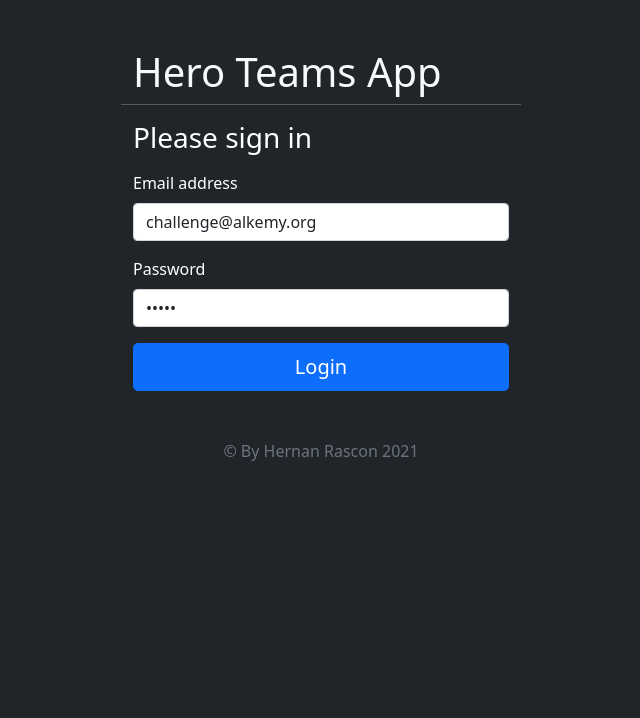
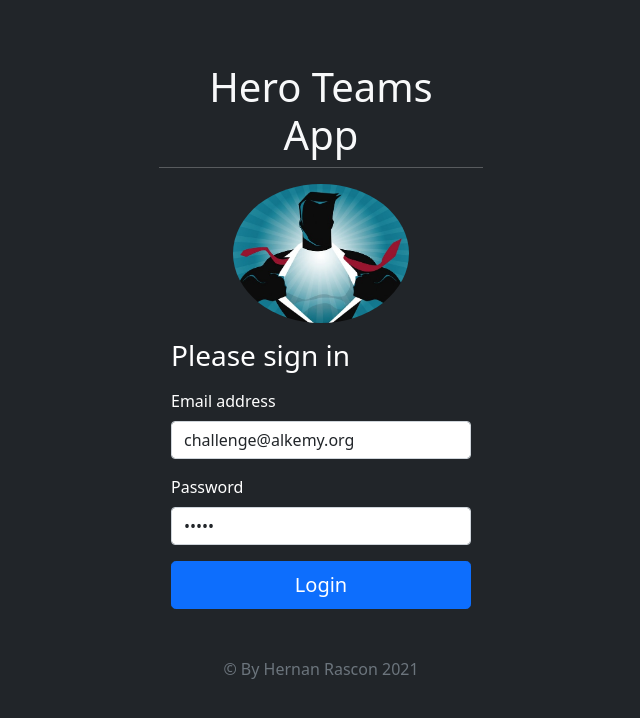
Before and after one commit to hernanr9317/challenge-app, a React app: page /login in a window 1280 px wide. Shown: the whole page, without its empty margins (319-959 px from the left). Built offline with nearby package versions, Linux system fonts and the light colour scheme; some packages are replaced by stand-ins of ours.

Commit message:
icon logo added

```diff
--- a/src/components/login/FormLoginScreen.js
+++ b/src/components/login/FormLoginScreen.js
@@ -4,6 +4,8 @@ import { types } from './../types/types';
 import { AuthContext } from './../auth/AuthContext';
 import { postFormAxios } from './../../helpers/postFormAxios';
 import Swal from 'sweetalert2';
+import heroicon from '../../assets/heroicon.jpg'
+
 
 
 export const FormLoginScreen = () => {
@@ -77,11 +79,12 @@ export const FormLoginScreen = () => {
 
     return (
         <>
-        <div className="container Loggin animate__animated animate__bounce animate__fadeIn mt-5" style={{maxWidth: 400}}>
+        <div className="form-signin Loggin animate__animated animate__bounce animate__fadeIn mt-5">
                 <div className="row justify-content-md-center">
-                            <h1 className="text-light">Hero Teams App</h1>
+                            <h1 className="text-light text-center">Hero Teams App</h1>
                             <hr/>
-                            <h1 className="h3 mb-3 fw-normal">Please sign in</h1>
+                            <img className="mx-auto d-block rounded-circle" src={heroicon} alt="" style={{width: 200}}/>
+                            <h1 className="h3 mb-3 mt-3 fw-normal">Please sign in</h1>
                             <Formik
                             initialValues={{ email: "challenge@alkemy.org", password: "react", }}
                             onSubmit={async (e) => {
@@ -94,7 +97,8 @@ export const FormLoginScreen = () => {
                             >
 
                             <Form>
-                            <div className="mb-3">
+
+                            <div className="mb-3 ">
                                 <label htmlFor="email" className="form-label">Email address</label>
                                     <Field
                                         name="email"
--- a/src/styles.css
+++ b/src/styles.css
@@ -78,3 +78,11 @@
     color: #fff;
     border-bottom-color: #fff;
   }
+
+/*Form*/
+.form-signin {
+  width: 100%;
+  max-width: 330px;
+  padding: 15px;
+  margin: auto;
+}
```
Also changed, not shown: src/assets/heroicon.jpg (added).
